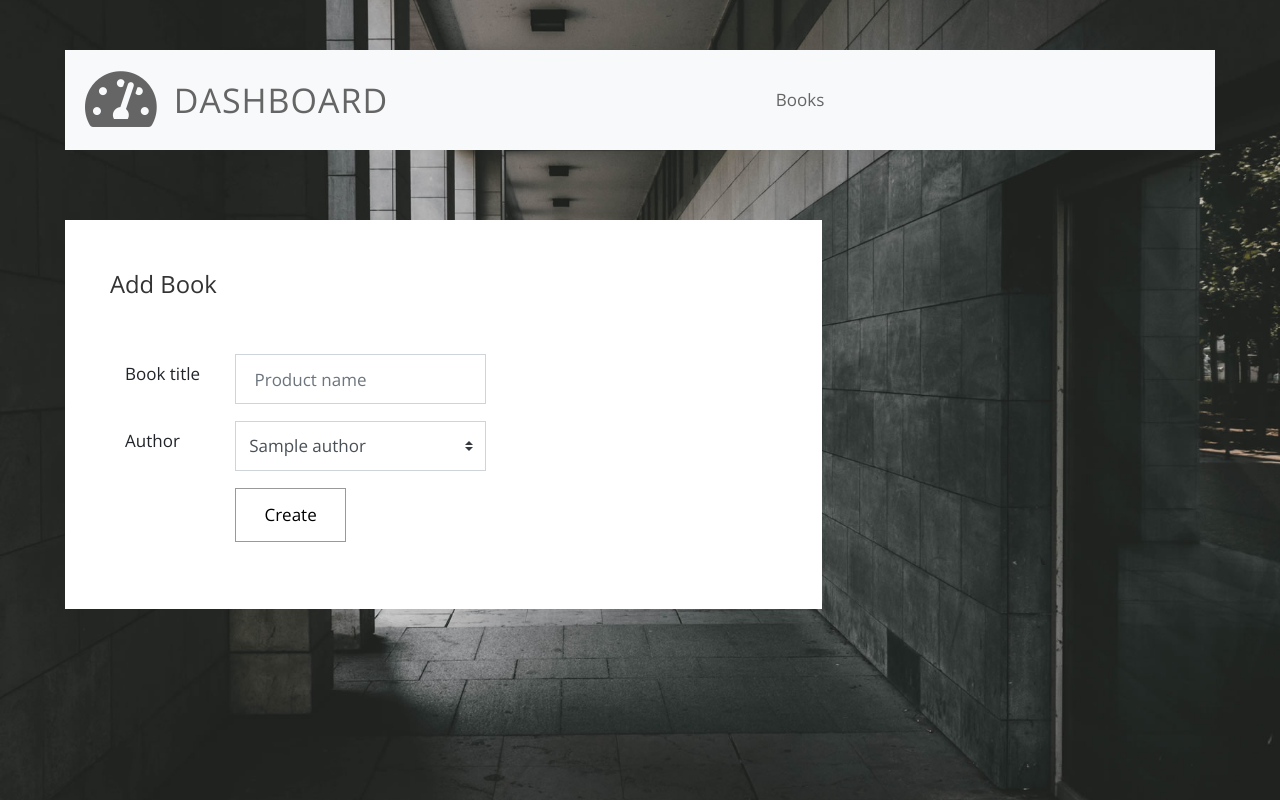
After one commit to SVDotsenko/portfolio-project-4, a Django app: page /add-book/ in a window 1280 px wide. The commit adds this page. Run offline with Django 4.2, Linux system fonts and the light colour scheme; tables that the repository leaves empty hold one stand-in row (values such as "Sample post"); some libraries are stand-ins or nearby versions.

Commit message:
Template for creating book was added

```diff
--- /dev/null
+++ b/blog/templates/blog/create-book.html
@@ -0,0 +1,46 @@
+{% extends "base.html" %}
+{% block content %}
+
+    <div class="row tm-mt-big">
+        <div class="col-xl-8 col-lg-10 col-md-12 col-sm-12">
+            <div class="bg-white tm-block">
+                <div class="row">
+                    <div class="col-12">
+                        <h2 class="tm-block-title d-inline-block">Add Book</h2>
+                    </div>
+                </div>
+                <div class="row mt-4 tm-edit-product-row">
+                    <div class="col-xl-7 col-lg-7 col-md-12">
+                        <form class="tm-edit-product-form" action="{% url 'add_book' %}" method="post">
+                            <div class="input-group mb-3">
+                                <label for="name" class="col-xl-4 col-lg-4 col-md-4 col-sm-5 col-form-label">
+                                    Book title
+                                </label>
+                                <input placeholder="Product name" id="name" name="name"
+                                       type="text"
+                                       class="form-control validate col-xl-9 col-lg-8 col-md-8 col-sm-7">
+                            </div>
+
+                            <div class="input-group mb-3">
+                                <label for="category"
+                                       class="col-xl-4 col-lg-4 col-md-4 col-sm-5 col-form-label">Author</label>
+                                <select class="custom-select col-xl-9 col-lg-8 col-md-8 col-sm-7" id="category">
+                                    {% for author in object_list %}
+                                        <option value="{{ author.id }}">{{ author.name }}</option>
+                                    {% endfor %}
+                                </select>
+                            </div>
+
+                            <div class="input-group mb-3">
+                                <div class="ml-auto col-xl-8 col-lg-8 col-md-8 col-sm-7 pl-0">
+                                    <button type="submit" class="btn btn-primary" name="create">Create</button>
+                                </div>
+                            </div>
+                        </form>
+                    </div>
+                </div>
+            </div>
+        </div>
+    </div>
+
+{% endblock %}
--- a/blog/templates/blog/index.html
+++ b/blog/templates/blog/index.html
@@ -9,9 +9,9 @@
                         <h2 class="tm-block-title d-inline-block">Books</h2>
 
                     </div>
-{#                    <div class="col-md-4 col-sm-12 text-right">#}
-{#                        <a href="add-product.html" class="btn btn-small btn-primary">Add New Book</a>#}
-{#                    </div>#}
+                    <div class="col-md-4 col-sm-12 text-right">
+                        <a href="{% url 'add_book' %}" class="btn btn-small btn-primary">Add New Book</a>
+                    </div>
                 </div>
                 <div class="table-responsive">
                     <table class="table table-hover table-striped tm-table-striped-even mt-3">
--- a/blog/urls.py
+++ b/blog/urls.py
@@ -4,4 +4,5 @@ from django.urls import path
 urlpatterns = [
     path('', views.BookList.as_view(), name='home'),
     path('<int:book_id>/', views.book_edit, name="book_edit"),
+    path('add-book/', views.AddBookView.as_view(), name="add_book"),
 ]
--- a/blog/views.py
+++ b/blog/views.py
@@ -20,3 +20,9 @@ def book_edit(request, book_id):
             "authors": authors
         },
     )
+
+
+class AddBookView(generic.ListView):
+    model = Book
+    queryset = Author.objects.all()
+    template_name = "blog/create-book.html"
```
Also changed, not shown: templates/base.html (+5 -3 lines).
